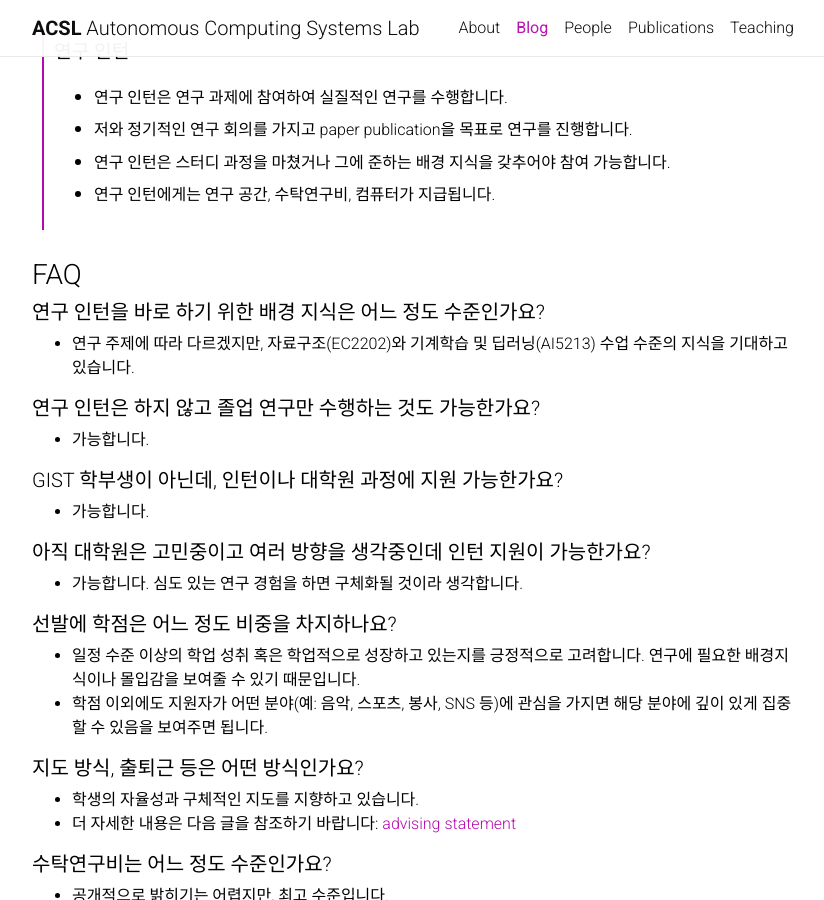
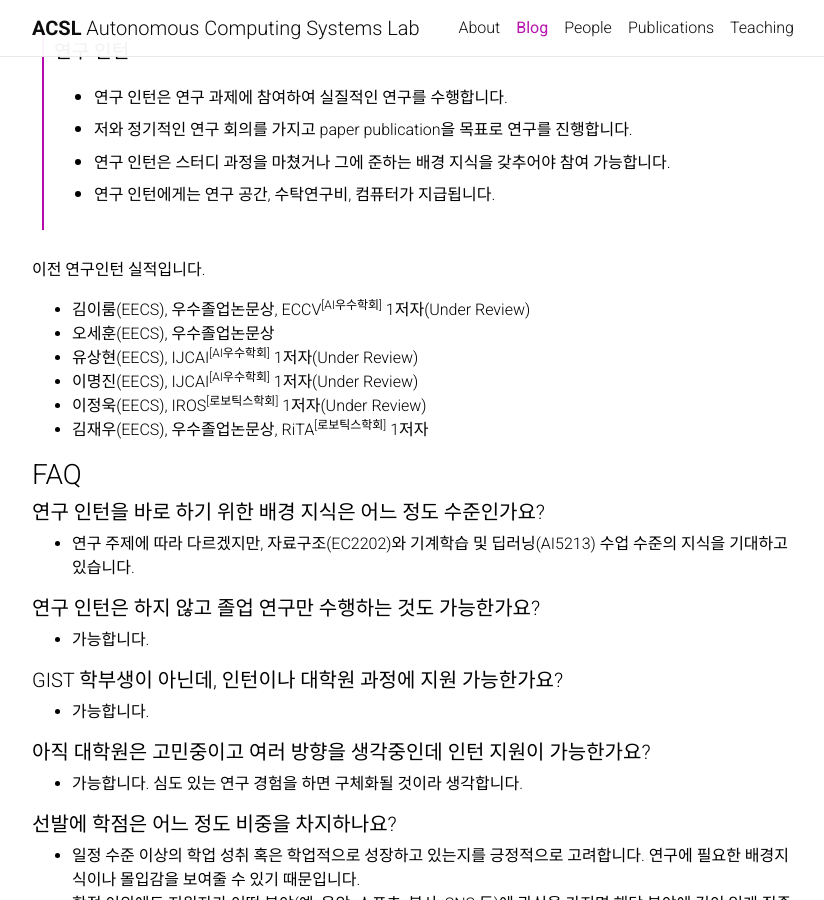
Before and after one commit to Uehwan/Uehwan.github.io, a Jekyll site: the page built from _posts/2024-01-29-open-positions-kor.md, in a window 1280 px wide and 900 px high, scrolled down 1923 px. Shown: the whole window, without its empty margins (223-1047 px from the left). Built offline with Jekyll 4.4.1, drawn with Linux system fonts in a browser that asks for light colours; nearby versions of some CDN libraries; comment, search, counter and statistics services are not loaded; a style sheet for code colours, icons or effects is not loaded.

Commit message:
03-12 ds

```diff
--- a/_posts/2024-01-29-open-positions-kor.md
+++ b/_posts/2024-01-29-open-positions-kor.md
@@ -62,15 +62,14 @@ description: Information for Joining ACSL
   - ###### 연구 인턴은 스터디 과정을 마쳤거나 그에 준하는 배경 지식을 갖추어야 참여 가능합니다.
   - ###### 연구 인턴에게는 연구 공간, 수탁연구비, 컴퓨터가 지급됩니다.
 
-<!--
 이전 연구인턴 실적입니다.
-- 김이룸(EECS), 우수졸업논문상, European Conference on Computer Vision (ECCV) 1저자
+- 김이룸(EECS), 우수졸업논문상, ECCV<sup>[AI우수학회]</sup> 1저자(Under Review)
 - 오세훈(EECS), 우수졸업논문상
-- 유상현(EECS), International Joint Conference on Artificial Intelligence (IJCAI) 1저자
-- 이정욱(EECS), International Joint Conference on Artificial Intelligence (IJCAI) 1저자
-- 이명진(EECS), International Joint Conference on Artificial Intelligence (IJCAI) 1저자
-- 김재우(EECS), 우수졸업논문상, International Conference on Robot Intelligence Technology and Applications (RiTA) 1저자
--->
+- 유상현(EECS), IJCAI<sup>[AI우수학회]</sup> 1저자(Under Review)
+- 이명진(EECS), IJCAI<sup>[AI우수학회]</sup> 1저자(Under Review)
+- 이정욱(EECS), IROS<sup>[로보틱스학회]</sup> 1저자(Under Review)
+- 김재우(EECS), 우수졸업논문상, RiTA<sup>[로보틱스학회]</sup> 1저자
+
 
 ### FAQ
 ##### 연구 인턴을 바로 하기 위한 배경 지식은 어느 정도 수준인가요?
```
Also changed, not shown: _posts/2024-01-29-open-positions-eng.md (+8 -0 lines), _teaching/datastruct24sp.md (+5 -4 lines).
